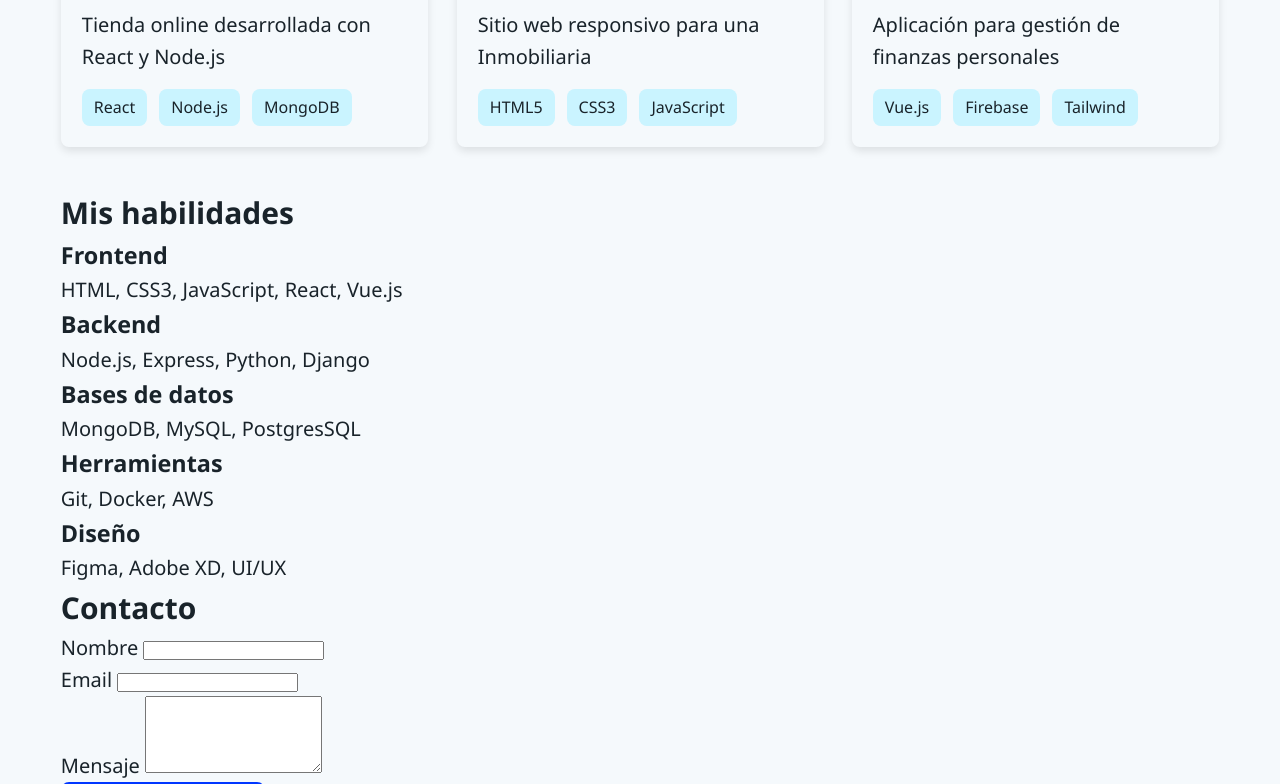
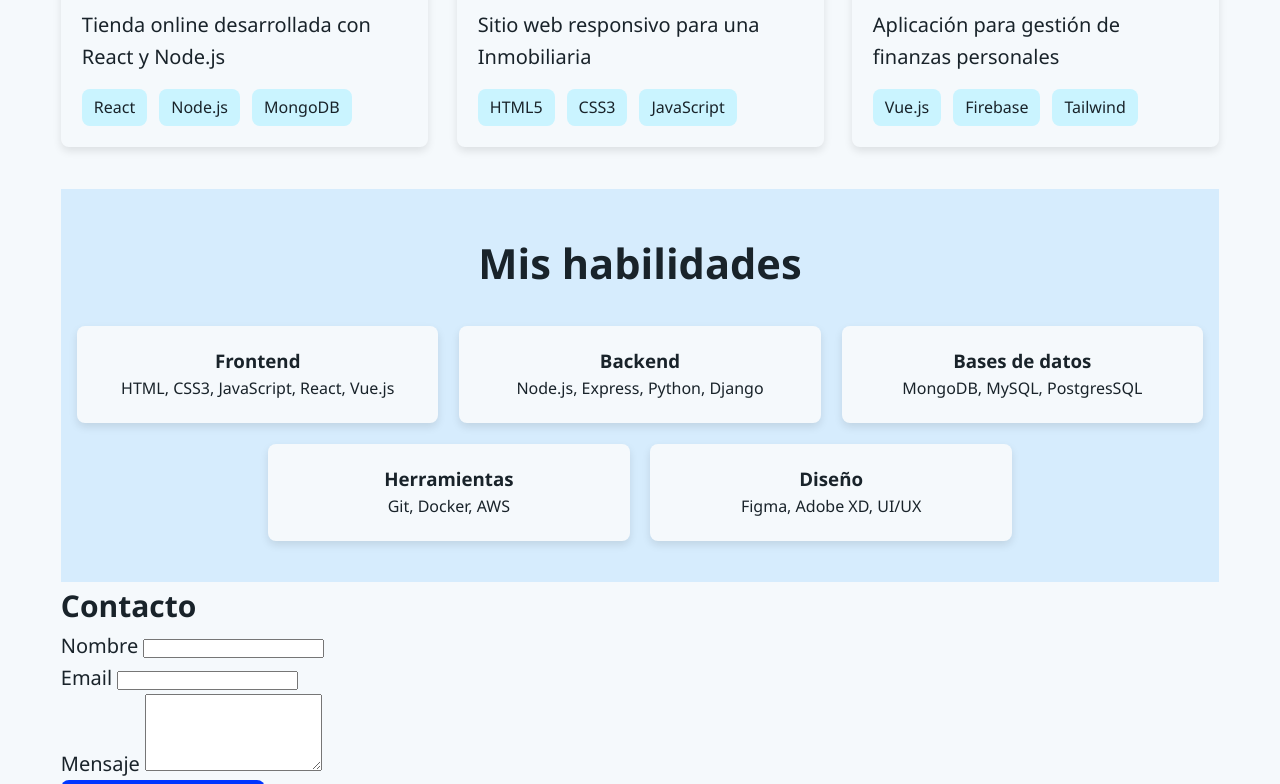
Before and after one commit to AdrianGerman/cursos, a plain HTML site: page css-avanzado-landing-page/index.html in a window 1280 px wide. Shown: the part 950-1734 px from the top of the page. Drawn offline with Linux system fonts and the light colour scheme.

Commit message:
skills container styles

```diff
--- a/css-avanzado-landing-page/styles.css
+++ b/css-avanzado-landing-page/styles.css
@@ -224,3 +224,60 @@ img {
   border-radius: var(--border-radius);
   font-size: var(--font-size-sm);
 }
+
+.skills {
+  font-size: var(--font-size-sm);
+  padding: var(--spacing-xl) 0;
+  background-color: color-mix(
+    in oklch,
+    var(--primary-color) 10%,
+    var(--light-color)
+  );
+}
+
+.skills h2 {
+  font-size: var(--font-size-xl);
+  text-align: center;
+  margin-bottom: var(--spacing-lg);
+}
+
+.skills-container {
+  display: flex;
+  flex-wrap: wrap;
+  gap: var(--spacing-md);
+  justify-content: center;
+}
+
+.item-skill {
+  position: relative;
+  padding: var(--spacing-md);
+  border-radius: var(--border-radius);
+  background-color: var(--light-color);
+  box-shadow: 0 4px 8px rgba(0, 0, 0, 0.1);
+  width: calc(33% - var(--spacing-md));
+  min-width: 200px;
+  text-align: center;
+  animation: slide 1s ease;
+  animation-timeline: view();
+  animation-range: entry 20% cover 50%;
+}
+
+@keyframes slide {
+  from {
+    transform: translateY(50px);
+    opacity: 0;
+  }
+  to {
+    transform: translateY(0);
+    opacity: 1;
+  }
+}
+
+@keyframes appear {
+  from {
+    opacity: 0;
+  }
+  to {
+    opacity: 1;
+  }
+}
```
